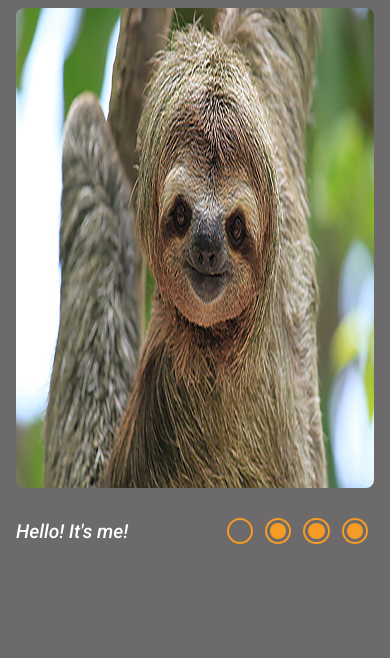
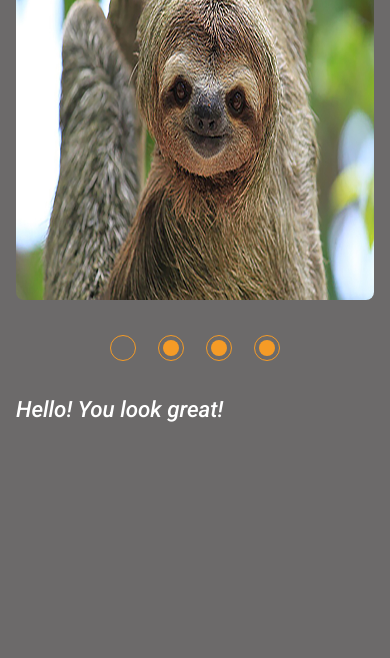
Before and after one commit to Elena-web/cssMemeSlider, a plain HTML site: page index.html in a window 390 px wide. Shown: the part 186-844 px from the top of the page. Drawn offline with Linux system fonts and the light colour scheme.

Commit message:
feat: add responsive (Sun, Sep 17, 2023 12:10:15 PM)

```diff
--- a/index.html
+++ b/index.html
@@ -35,7 +35,7 @@
         </div>
         <div class="slider__content">
             <div class="content-wrap">
-                <span class="content-txt first">Hello! It's me!</span>
+                <span class="content-txt first">Hello! You look great!</span>
                 <span class="content-txt seconde">Life is wonderful!</span>
                 <span class="content-txt third">Have a nice day!</span>
                 <span class="content-txt forth">See you at the next stage)</span>
--- a/style.css
+++ b/style.css
@@ -32,6 +32,7 @@ img {
     padding: 1rem 0;
     display: flex;
     flex-wrap: wrap;
+    align-items: center;
   }
   .slider__images {
     order: 1;
@@ -47,17 +48,17 @@ img {
   .slider__content {
       margin-top: 1.5rem;
       order: 2;
-      max-width: 50%;
+      max-width: 70%;
       overflow: hidden;
       font-family: 'Roboto', sans-serif;
       font-weight: 400;
       font-style: italic;
-      font-size: 1.2rem;
+      font-size: 1.4rem;
   }
 
   .content-wrap {
     display: flex;
-    transition: transform 0.3s linear;
+    transition: transform 0.5s linear;
   }
 
 .content-txt {
@@ -69,6 +70,7 @@ img {
     display: flex;
     align-items: center;
     order: 3;
+    margin-top: 1.5rem;
     margin-left: auto;
     max-width: 50%;
 }
@@ -79,16 +81,16 @@ img {
 
 .label {
   display: block;
-  padding: 0.7rem;
+  padding: 1rem;
   width: 1rem;
   height: 1rem;
   border-radius: 50%;
   background-clip: content-box;
   background-color: rgb(245, 155, 38);
-  outline: 0.125rem solid rgb(245, 155, 38);
-  outline-offset: -0.5rem;
+  outline: 0.12rem solid rgb(245, 155, 38);
+  outline-offset: -0.8rem;
   cursor: pointer;
-  transition: all 0.2s linear;
+  transition: all 0.3s linear;
 }
 
 .label:hover {
@@ -134,3 +136,38 @@ img {
 .slider__controls:has(#control4:checked) ~ .slider__content .content-wrap {
   transform: translateX(-300%);
 }
+
+/* Mobile */
+@media (max-width: 49rem) {
+  h1 {
+    font-size: 2rem;
+  }
+  .slider__controls {
+    margin: 1.5rem auto 0;
+    order: 2;
+    max-width: 100%;
+  }
+
+  .slider__content {
+    order: 3;
+    max-width: 100%;
+    margin-top: 1rem;
+  }
+
+  img {
+    height: 28rem;
+  }
+
+}
+
+@media (max-width: 45rem) {
+  img {
+    height: 25rem;
+  }
+}
+
+@media (max-width: 40rem) {
+  img {
+    height: 23rem;
+  }
+}
```
